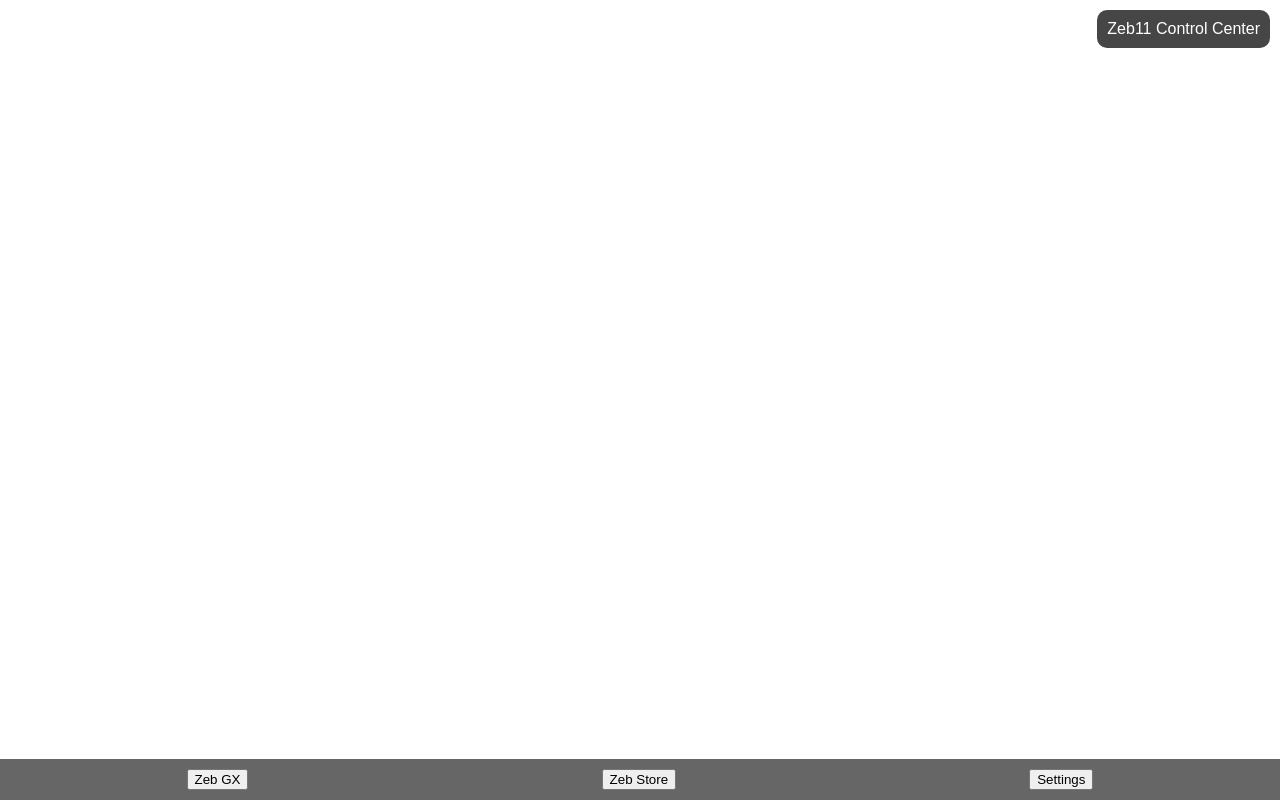
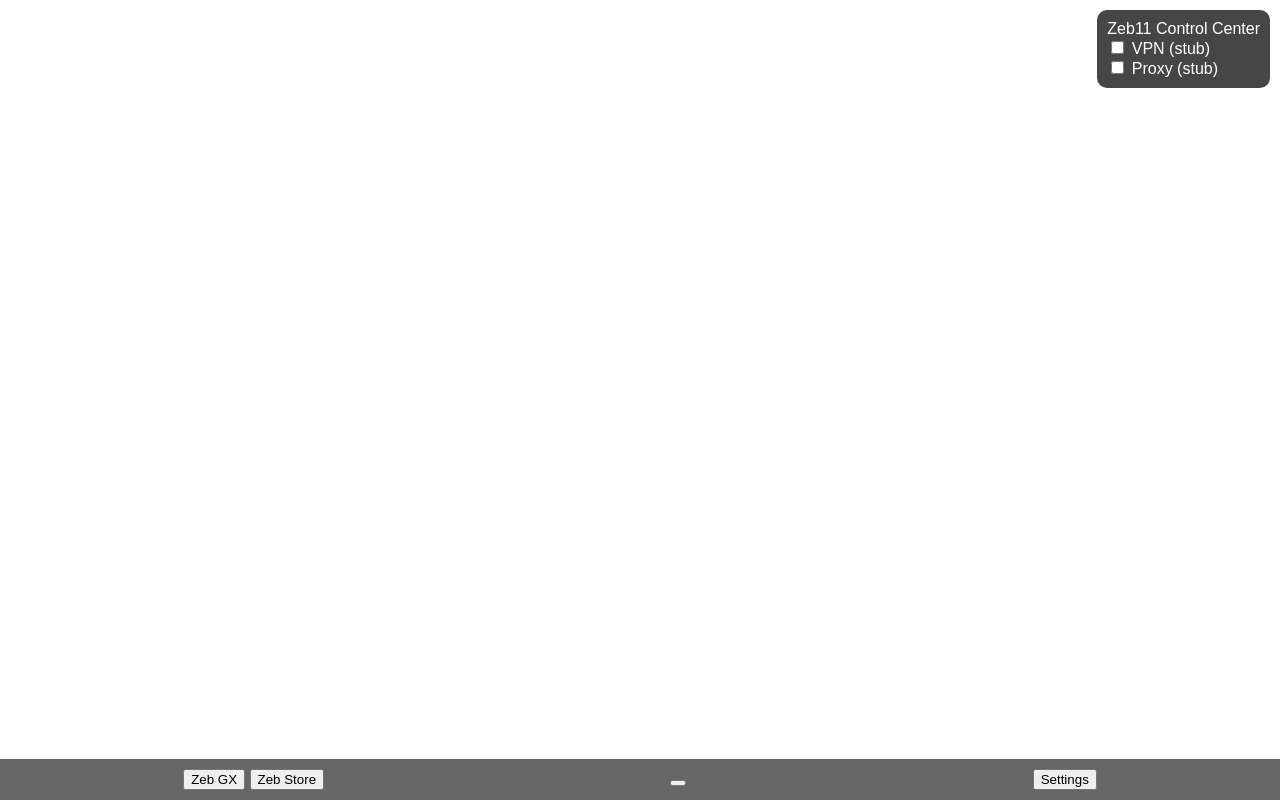
Before and after one commit to hamzah7800/zeb11, a plain HTML site: page index.html in a window 1280 px wide. Drawn offline with Linux system fonts and the light colour scheme.

Commit message:
Update index.html

```diff
--- a/index.html
+++ b/index.html
@@ -9,12 +9,28 @@
 </head>
 <body>
   <div id="desktop" class="desktop">
-    <div id="control-center" class="control-center">Zeb11 Control Center</div>
+    <div id="control-center" class="control-center">
+      Zeb11 Control Center<br />
+      <label><input type="checkbox" id="vpnToggle" /> VPN (stub)</label><br />
+      <label><input type="checkbox" id="proxyToggle" /> Proxy (stub)</label>
+    </div>
+
     <div id="taskbar" class="taskbar">
-      <button onclick="launchApp('zebgx')">Zeb GX</button>
-      <button onclick="launchApp('store')">Zeb Store</button>
-      <button onclick="launchApp('settings')">Settings</button>
+      <div class="taskbar-left">
+        <button onclick="launchApp('zebgx')">Zeb GX</button>
+        <button onclick="launchApp('store')">Zeb Store</button>
+      </div>
+
+      <div class="taskbar-center">
+        <button id="startButton" class="start-button" onclick="toggleStartMenu()"></button>
+      </div>
+
+      <div class="taskbar-right">
+        <button onclick="launchApp('settings')">Settings</button>
+      </div>
     </div>
+
+    <iframe id="appFrame" class="app-frame" style="display:none;"></iframe>
   </div>
 </body>
 </html>
```
